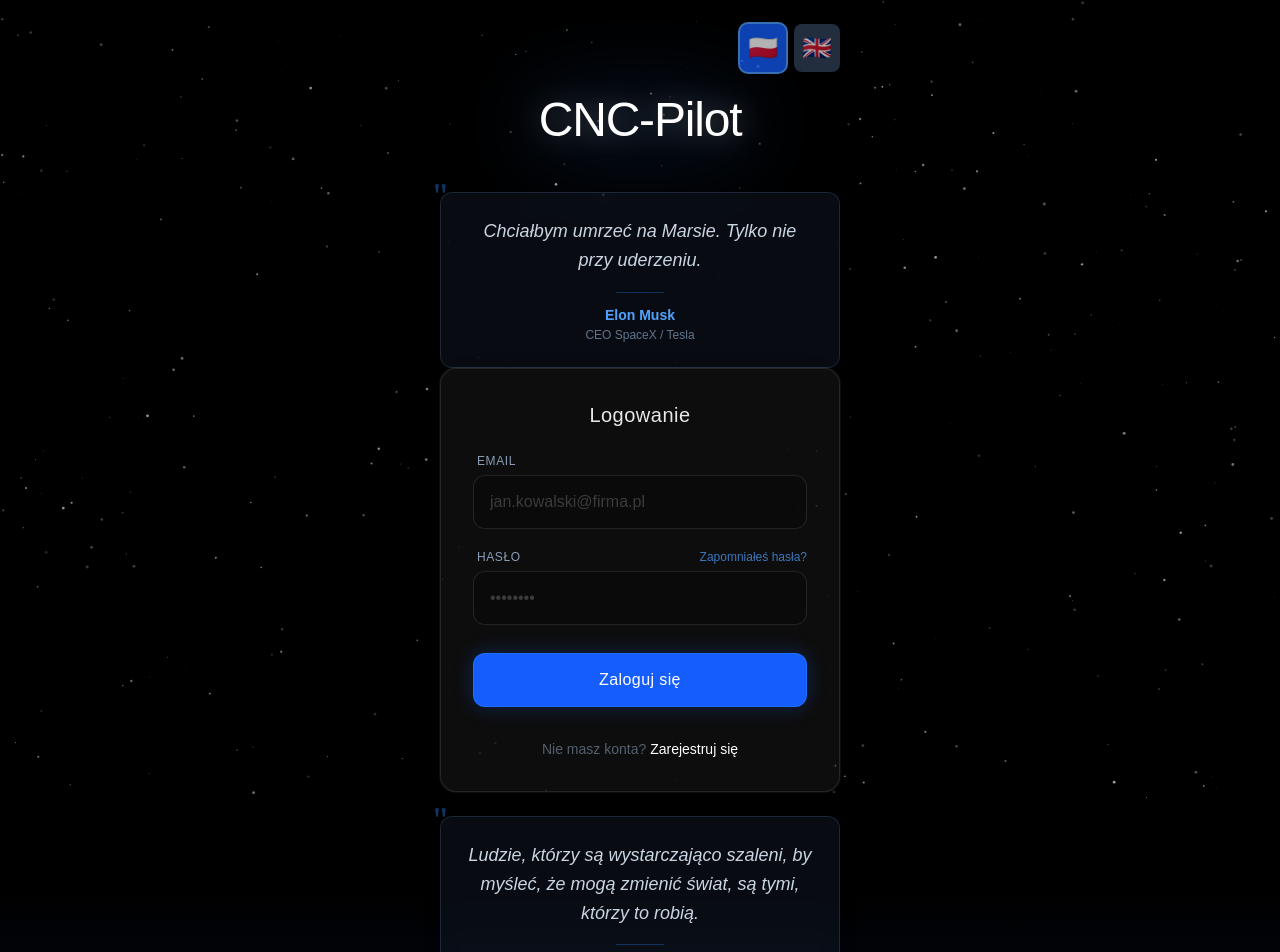
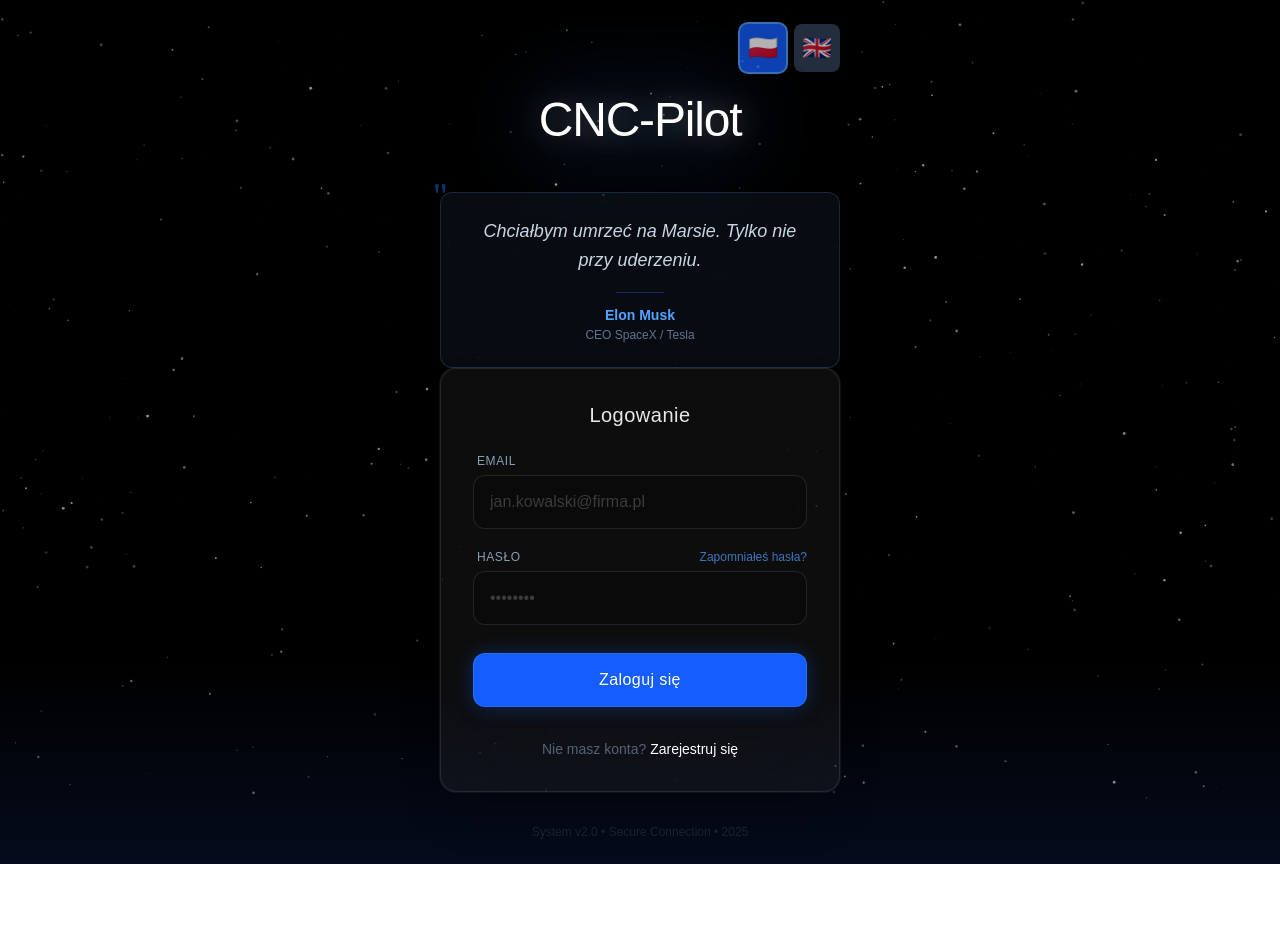
Before and after one commit to JakubRen/cnc-pilot-mvp, a Next.js app: page /login in a window 1280 px wide. Shown: the top 952 px of the page. After the commit the page ends 864 px from the top, so only its background shows below. Built offline with nearby package versions, Linux system fonts and the light colour scheme.

Commit message:
fix: Remove duplicate QuoteWidget from login page

```diff
--- a/app/login/page.tsx
+++ b/app/login/page.tsx
@@ -179,9 +179,6 @@ export default function LoginPage() {
           </div>
         </div>
 
-        {/* Inspirational Quote */}
-        <QuoteWidget />
-
         <motion.p
           initial={{ opacity: 0 }}
           animate={{ opacity: 1 }}
```
